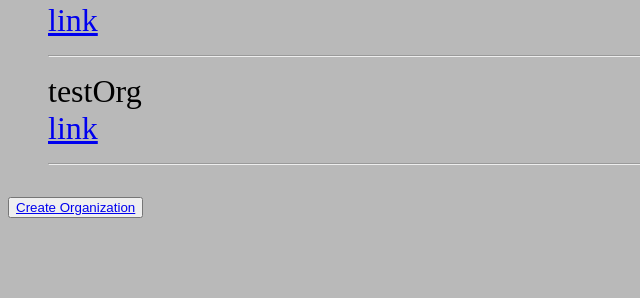
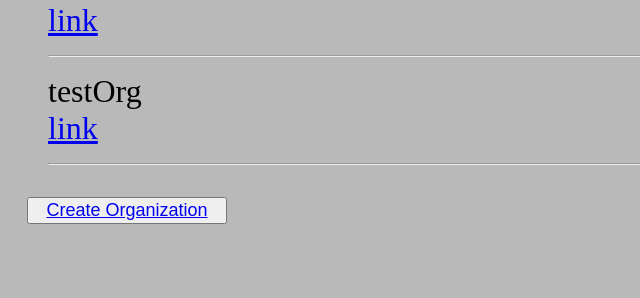
Before and after one commit to Vishal-Malireddi/Voting-System-Butch-for-President-, a Django app: page /orgvote/organizations/ in a window 1280 px wide. Shown: the part 136-434 px from the top of the page, without its empty margins (0-640 px from the left). Run offline with Django 4.2, Linux system fonts and the light colour scheme; a user stored in the database is signed in; data comes from the database, SQL or seed files in the repository; both versions use the stored data as it was after the commit.

Commit message:
Organization changes

```diff
--- a/src/orgvote/static/orgStyles.css
+++ b/src/orgvote/static/orgStyles.css
@@ -119,6 +119,17 @@ li.listChoiceOptionlink a:after{
     color:#6f091e;
     text-decoration-color:#6f091e;
 }
+
+button.buttonMove{
+    margin-left: 1.5%;
+    height: 2em;
+    width: 15em;
+}
+
+button.buttonMove a{
+    font-size: large;
+}
+
 /*The colors above was just desparation before giving up*/
 
 .listTime p{
--- a/src/orgvote/templates/orgvote/organizations.html
+++ b/src/orgvote/templates/orgvote/organizations.html
@@ -29,7 +29,7 @@
             <li>No objects yet.</li>
             {% endfor %}
         </ul>
-        <button type="button">
+        <button type="button" class="buttonMove">
             <a href="{% url 'orgvote:createOrganization' %}">Create Organization</a>
         </button>
 
```
Also changed, not shown: src/db.sqlite3.
